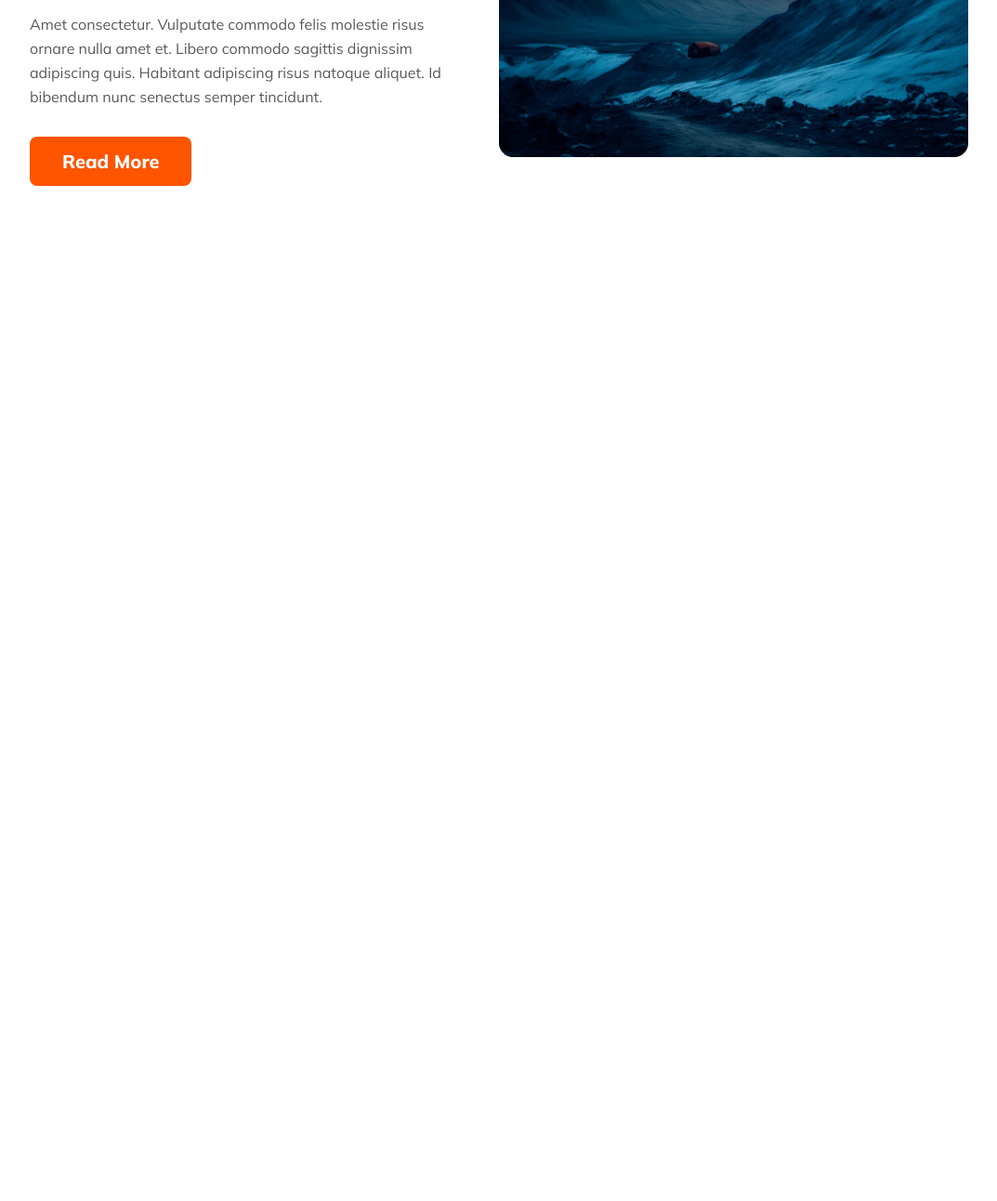
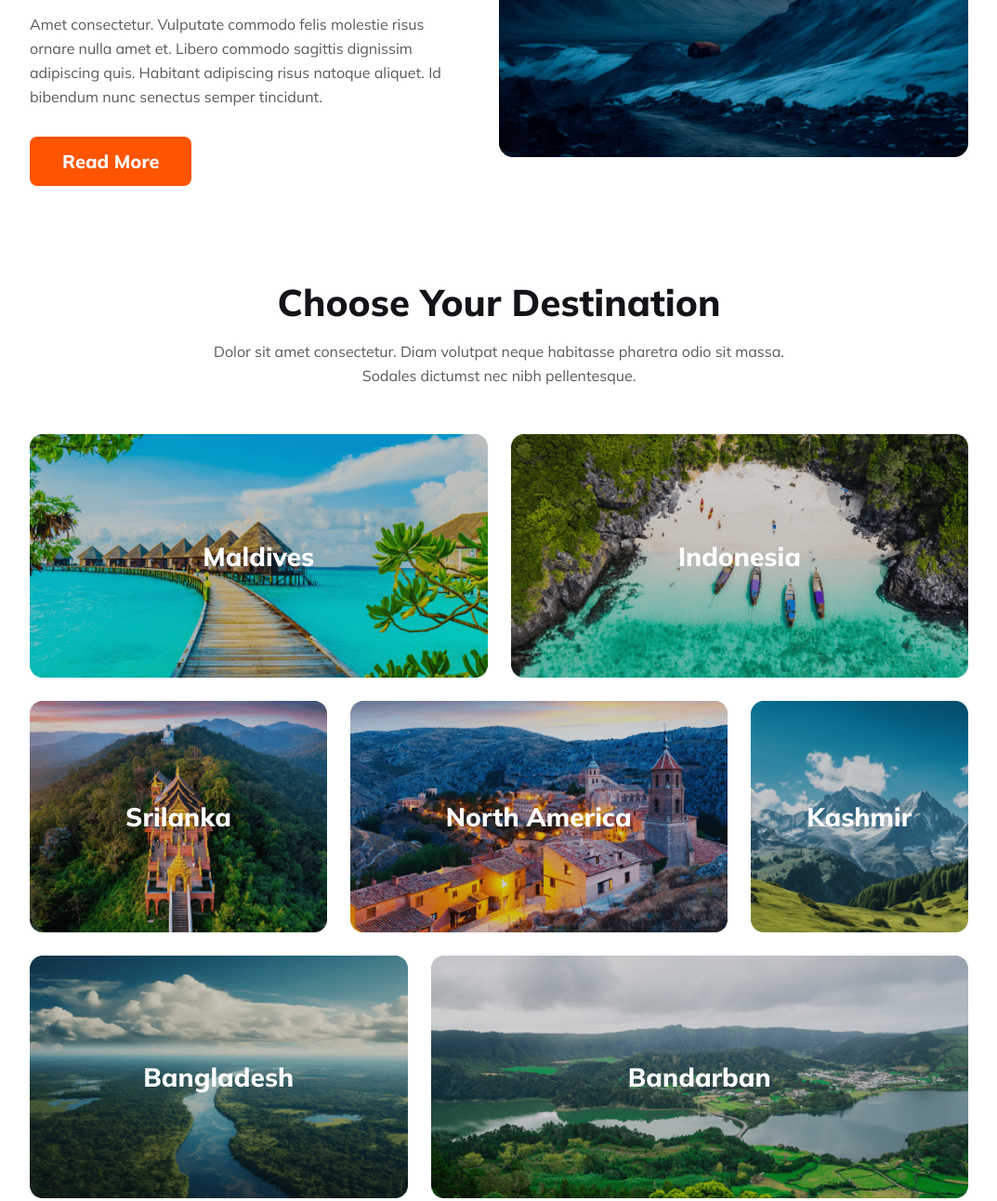
Before and after one commit to rifaj007/web-development-assignment-02, a plain HTML site: page index.html in a window 1280 px wide. Shown: the part 1093-2385 px from the top of the page at 93% size, without its empty margins (103-1176 px from the left). Before the commit the page ends 1393 px from the top, so only its background shows below. Drawn offline with Linux system fonts and the light colour scheme.

Commit message:
destination section added

```diff
--- a/css/styles.css
+++ b/css/styles.css
@@ -65,6 +65,10 @@ img {
 	background: #FF5400;
 	padding: 14px 35px;
 	display: inline-block;
+}
+
+.text-center {
+	text-align: center;
 }
 
 
@@ -223,3 +227,55 @@ img {
 	padding-right: 35px;
 	margin-top: 30px;
 }
+
+
+/* destination section styles */
+
+.destination-section {
+	margin-bottom: 100px;
+}
+.destination-section .section-tittle {
+	margin-bottom: 50px;
+}
+
+.destination-img-container {
+	display: flex;
+	gap: 25px;
+	margin-bottom: 25px;
+}
+
+.destination-img-wrapper {
+	position: relative;
+}
+
+.destination-img-wrapper img {
+	height: 100%;
+}
+
+.desti-img-wrapper-text {
+	position: absolute;
+	left: 0;
+	top: 50%;
+	right: 0;
+	color: #FFF;
+	font-size: 28px;
+	font-weight: 800;
+	text-align: center;
+	transform: translateY(-50%);
+}
+
+
+
+
+
+
+
+/* responsive media query styles */
+
+/* @media screen and (max-width:576px) {
+
+	main {
+		padding: 0 20px;
+	}
+
+} */
--- a/index.html
+++ b/index.html
@@ -89,6 +89,64 @@
             </div>
         </section>
         <!-- popular tours section end -->
+
+        <!-- destination section start -->
+        <section class="destination-section">
+            <div class="section-tittle text-center">
+                <h1>Choose Your Destination</h1>
+                <p>Dolor sit amet consectetur. Diam volutpat neque habitasse pharetra odio sit massa. <br>  Sodales dictumst
+                    nec nibh pellentesque.</p>
+            </div>
+
+            <div class="destination-img-container">
+                <div class="destination-img-wrapper">
+                    <img src="Images/desti-img-1.png" alt="">
+
+                    <h4 class="desti-img-wrapper-text">Maldives</h4>
+                </div>
+
+                <div class="destination-img-wrapper">
+                    <img src="Images/desti-img-2.png" alt="">
+
+                    <h4 class="desti-img-wrapper-text">Indonesia</h4>
+                </div>
+            </div>
+
+            <div class="destination-img-container">
+                <div class="destination-img-wrapper">
+                    <img src="Images/desti-img-3.png" alt="">
+
+                    <h4 class="desti-img-wrapper-text">Srilanka</h4>
+                </div>
+
+                <div class="destination-img-wrapper">
+                    <img src="Images/desti-img-4.png" alt="">
+
+                    <h4 class="desti-img-wrapper-text">North America</h4>
+                </div>
+
+                <div class="destination-img-wrapper">
+                    <img src="Images/desti-img-5.png" alt="">
+
+                    <h4 class="desti-img-wrapper-text">Kashmir</h4>
+                </div>
+            </div>
+
+            <div class="destination-img-container">
+                <div class="destination-img-wrapper">
+                    <img src="Images/desti-img-6.png" alt="">
+
+                    <h4 class="desti-img-wrapper-text">Bangladesh</h4>
+                </div>
+
+                <div class="destination-img-wrapper">
+                    <img src="Images/desti-img-7.png" alt="">
+
+                    <h4 class="desti-img-wrapper-text">Bandarban</h4>
+                </div>
+            </div>
+        </section>
+        <!-- destination section end -->
     </main>
 
 </body>
```
Also changed, not shown: Images/desti-img-1.png (renamed from Images/Rectangle 5.png), Images/desti-img-2.png (renamed from Images/Rectangle 8.png), Images/desti-img-3.png (renamed from Images/Rectangle 6.png), Images/desti-img-4.png (renamed from Images/Rectangle 7.png), Images/desti-img-5.png (renamed from Images/Rectangle 9.png), Images/desti-img-6.png (renamed from Images/Rectangle 11.png), Images/desti-img-7.png (renamed from Images/Rectangle 10.png).
